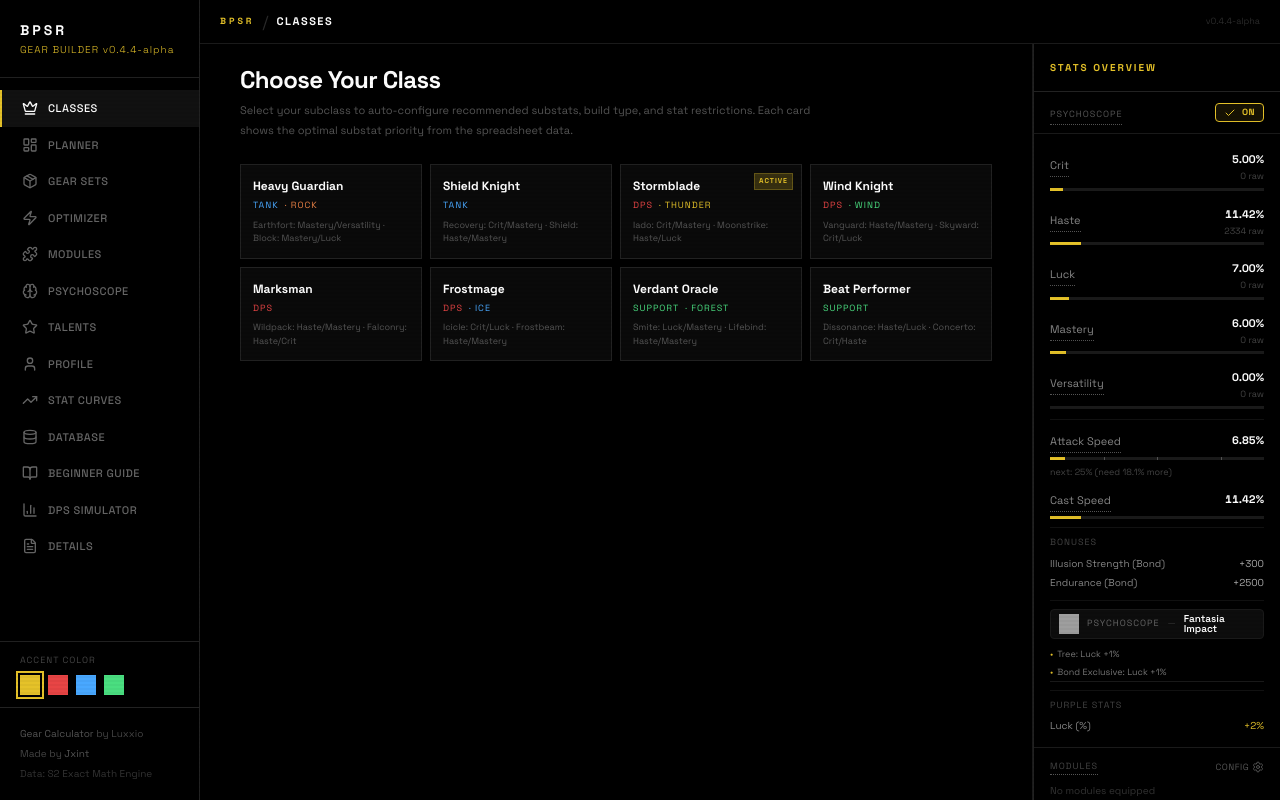
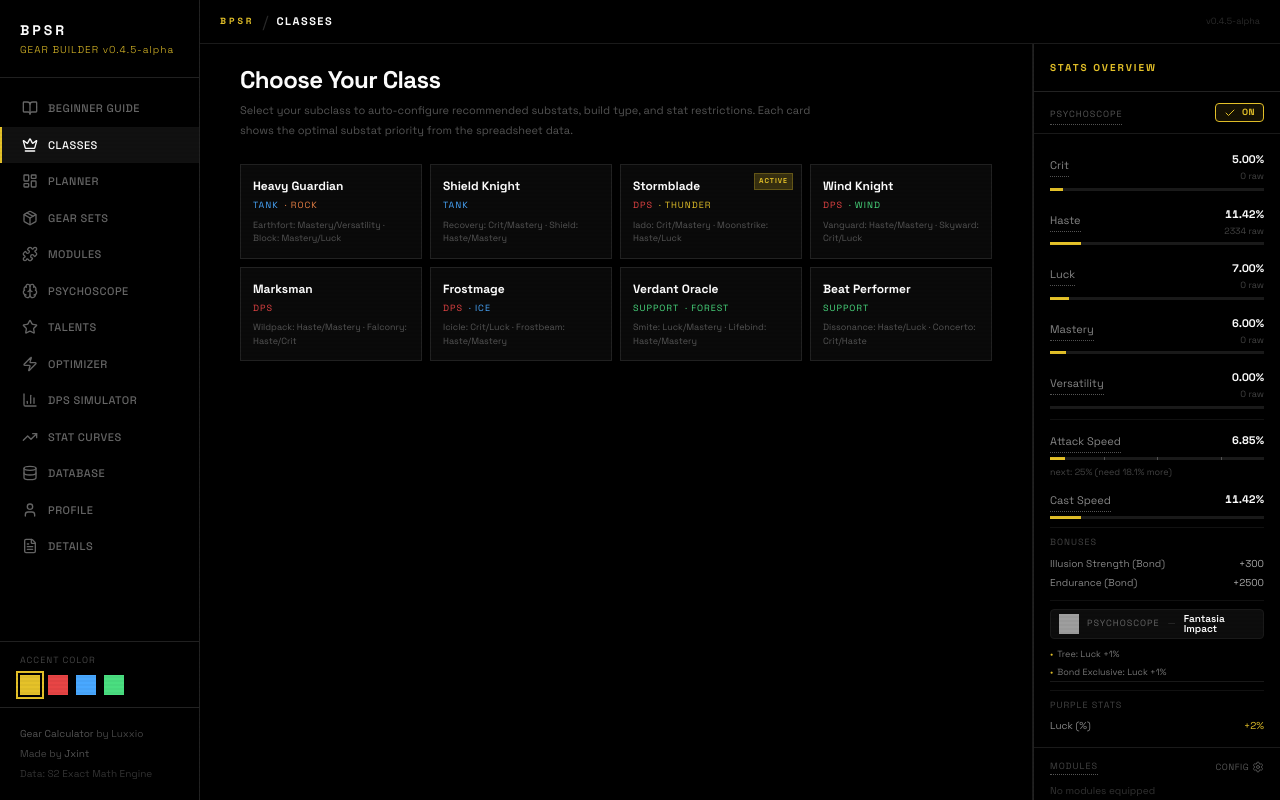
Before and after one commit to JMJAJ/bp-gear, a Next.js app: page / in a window 1280 px wide. Built offline with nearby package versions, Linux system fonts and the light colour scheme; grey boxes are pictures that could not be loaded.

Commit message:
v0.4.5-alpha

```diff
--- a/app/page.tsx
+++ b/app/page.tsx
@@ -123,7 +123,7 @@ function AppShell() {
             >
               Stats
             </button>
-            <span className="text-[9px] text-[#2a2a2a] hidden md:block">v0.4.4-alpha</span>
+            <span className="text-[9px] text-[#2a2a2a] hidden md:block">v0.4.5-alpha</span>
           </div>
         </header>
 
--- a/components/guide-section.tsx
+++ b/components/guide-section.tsx
@@ -138,7 +138,7 @@ export function GuideSection({ variant }: { variant?: "stormblade" }) {
         </p>
       </Block>
 
-      <Block title="Raid vs. Gold Gear">
+      <Block title="Raid vs. Gold Gear (Lv140)">
         <div className="space-y-0.5">
           <KV k="Gold weapon" v="1,512 Primary + 756 Secondary + 453 Reforge" />
           <KV k="Raid weapon" v="1,966 Primary + 1,966 Secondary (no reforge)" />
--- a/components/sidebar.tsx
+++ b/components/sidebar.tsx
@@ -8,19 +8,19 @@ import {
 import type { LucideIcon } from "lucide-react"
 
 const NAV_ITEMS: { id: NavSection; label: string; icon: LucideIcon }[] = [
+  { id: "guide", label: "Beginner Guide", icon: BookOpen },
   { id: "classes", label: "Classes", icon: Crown },
   { id: "planner", label: "Planner", icon: LayoutDashboard },
   { id: "gear_sets", label: "Gear Sets", icon: Package },
-  { id: "optimizer", label: "Optimizer", icon: Zap },
   { id: "modules", label: "Modules", icon: Puzzle },
   { id: "psychoscope", label: "Psychoscope", icon: Brain },
   { id: "talents", label: "Talents", icon: Star },
-  { id: "profile", label: "Profile", icon: User },
+  { id: "optimizer", label: "Optimizer", icon: Zap },
+  // { id: "guide_stormblade", label: "Moonstrike Guide", icon: "⚔" },
+  { id: "dps_simulator", label: "DPS Simulator", icon: BarChart3 },
   { id: "curves", label: "Stat Curves", icon: TrendingUp },
   { id: "database", label: "Database", icon: Database },
-  { id: "guide", label: "Beginner Guide", icon: BookOpen },
-  // { id: "guide_stormblade", label: "Moonstrike Guide", icon: "⚔" },
-  { id: "dps_simulator", label: "DPS Simulator", icon: BarChart3 },
+  { id: "profile", label: "Profile", icon: User },
   { id: "details", label: "Details", icon: FileText },
 ]
 
@@ -48,7 +48,7 @@ export function Sidebar({ mobile }: { mobile?: boolean }) {
           className="text-[10px] font-light tracking-[1px] mt-0.5"
           style={{ color: accentColor }}
         >
-          GEAR BUILDER v0.4.4-alpha
+          GEAR BUILDER v0.4.5-alpha
         </div>
       </div>
 
```
